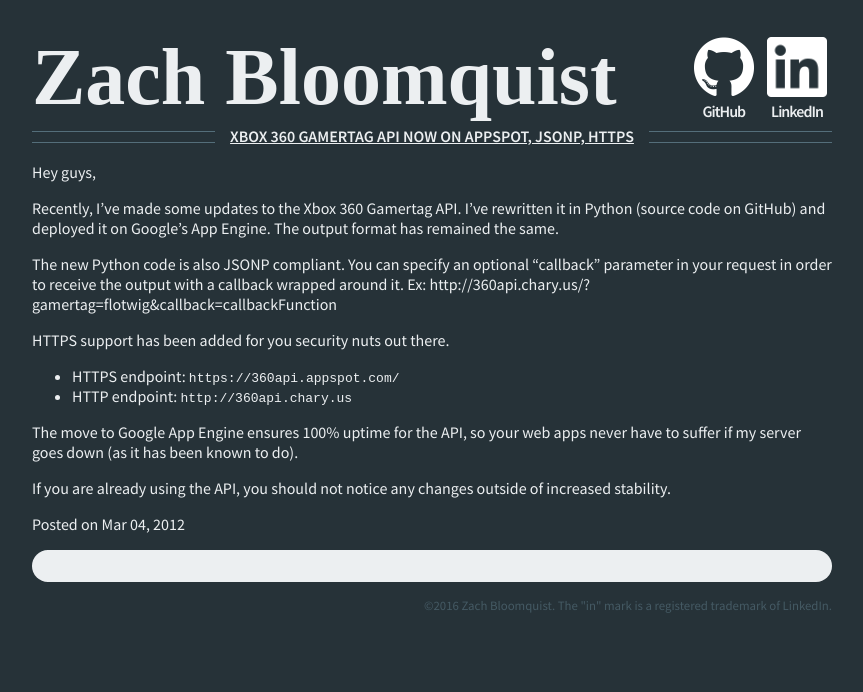
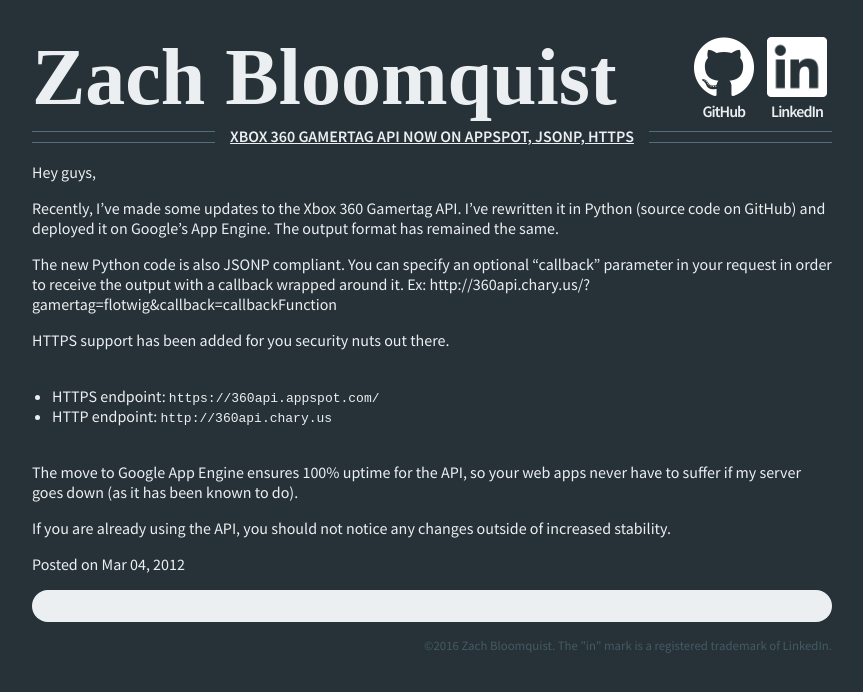
Before and after one commit to flotwig/site, a Jekyll site: the page built from _posts/2012-03-04-x360-api-updates.md, in a window 1280 px wide. Shown: the top 692 px of the page, without its empty margins (208-1071 px from the left). Built offline with Jekyll 4.4.1, drawn with Linux system fonts in a browser that asks for light colours; some web fonts are replaced; comment, search, counter and statistics services are not loaded.

Commit message:
Making lists look less awkward

```diff
--- a/assets/style.css
+++ b/assets/style.css
@@ -136,3 +136,6 @@
     border-radius:1em;
     padding:1em;
 }
+ul {
+    padding:20px;
+}
```
